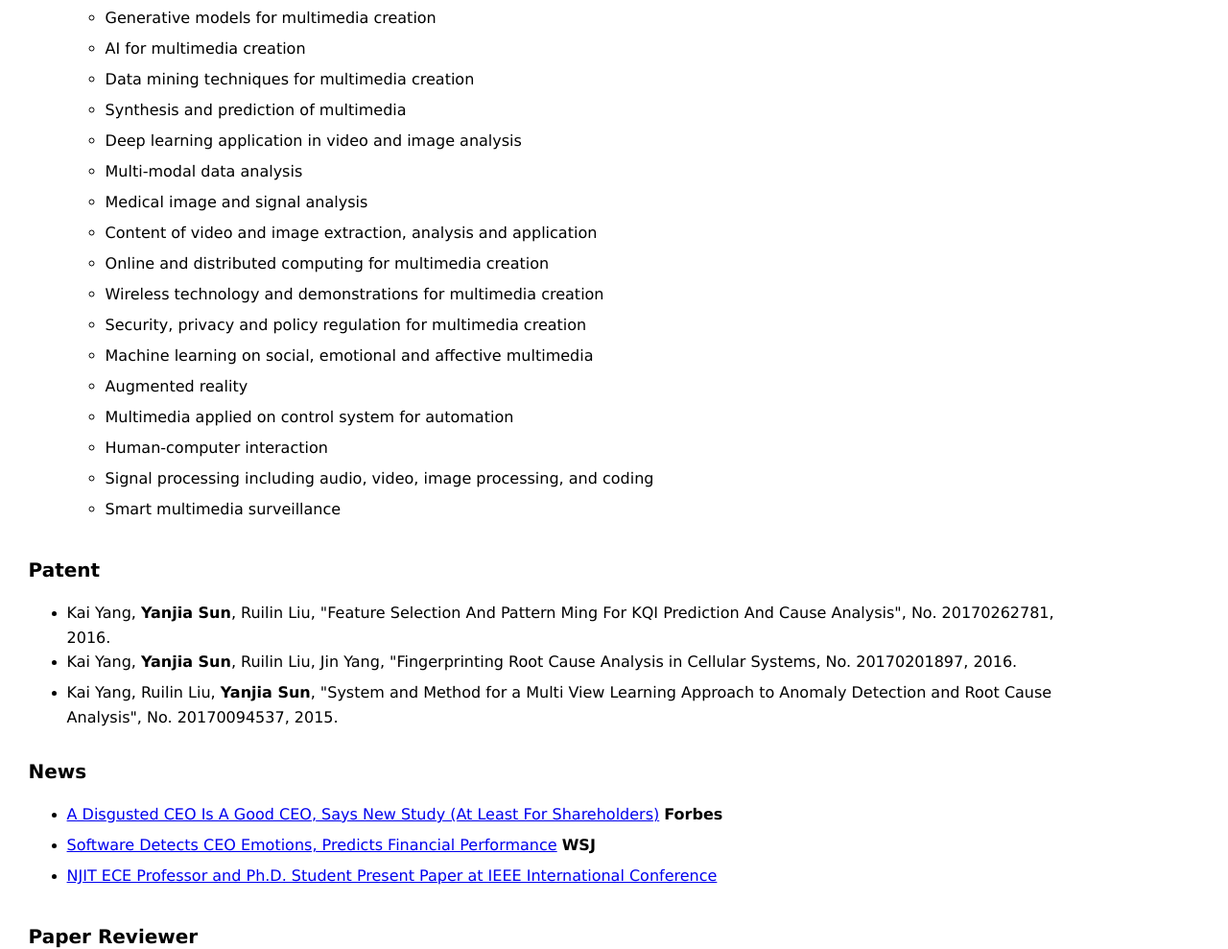
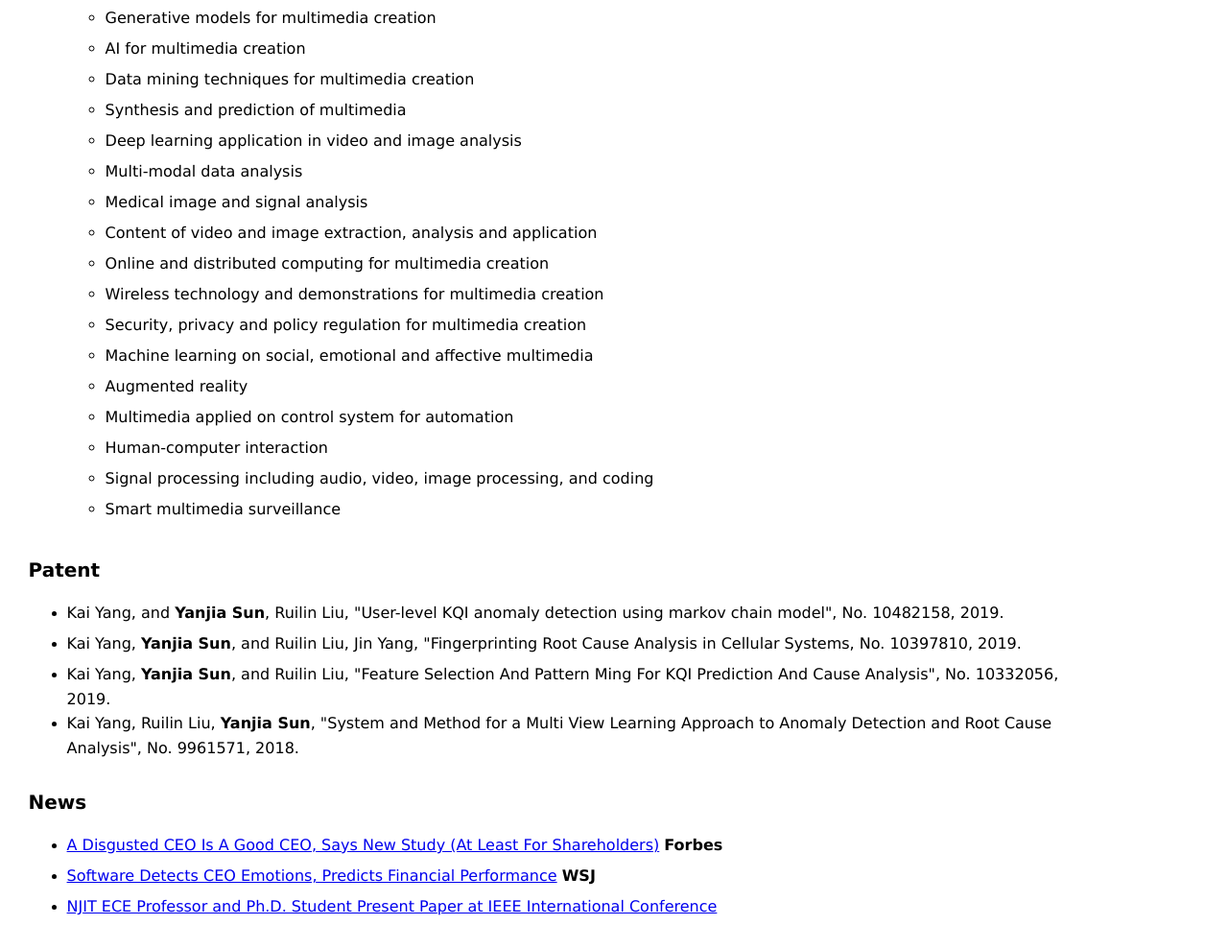
Before and after one commit to YanjiaSun/YanjiaSun.github.io, a plain HTML site: page publication.html in a window 1280 px wide. Shown: the part 979-1968 px from the top of the page at 96% size. Drawn offline with nearby package versions, Linux system fonts and the light colour scheme.

Commit message:
modified publication page

```diff
--- a/publication.html
+++ b/publication.html
@@ -66,7 +66,7 @@
 			<span class="style3_b">Journal & Conference </span>
 			<ul>
 				<li><span class="style4"><b>Yanjia Sun</b>， Hasan Ayaz, and Ali N. Akansu, "Multimodal Affective State Assessment using fNIRS + EEG and Spontaneous Facial Expression", Brain Sciences, 10, no. 2: 85, Feb. 2020.</span></li>
-				<li><span class="style4">Akansu, Ali, Jim Cicon, Steven Ferris, and <b>Yanjia Sun</b> (authorship in alphabetical order)， "Firm Performance in the Face of Fear: How CEO Moods Affect Firm Performance", Journal of Behavioral Finance, 2017.</span></li>
+				<li><span class="style4">Akansu, Ali, Jim Cicon, Steven Ferris, and <b>Yanjia Sun</b> (authorship in alphabetical order), "Firm Performance in the Face of Fear: How CEO Moods Affect Firm Performance", Journal of Behavioral Finance, 2017.</span></li>
 				<li><span class="style4">Kai Yang, <b>Yanjia Sun</b>, Ruilin Liu, and Jin Yang, "A Big Data Analytics Approach to Anomaly
 		Detection in Cellular Networks", Globecom, 2016. </span></li>
 				<li><span class="style4">Kai Yang, Ruilin Liu, <b>Yanjia Sun</b>, Jin Yang, and Xin Chen,"Deep Network Analyzer (DNA): A Big Data Analytics Platform for Cellular Networks", IEEE Internet of Things Journal, 4(6), pp. 2019-2027, 2016.</span></li>
@@ -122,9 +122,9 @@
 			<br/>
 			<span class="style3_b">Patent </span>
 			<ul>
-				<li><span class="style4">Kai Yang, <b>Yanjia Sun</b>, Ruilin Liu, "Feature Selection And Pattern Ming For KQI Prediction And Cause Analysis", No. 20170262781, 2016.</span></li>
-				<li><span class="style4">Kai Yang, <b>Yanjia Sun</b>, Ruilin Liu, Jin Yang, "Fingerprinting Root Cause Analysis in Cellular Systems, No. 20170201897, 2016. </span></li>
-				<li><span class="style4">Kai Yang, Ruilin Liu, <b>Yanjia Sun</b>, "System and Method for a Multi View Learning Approach to Anomaly Detection and Root Cause Analysis", No. 20170094537, 2015.</span></li>
+				<li><span class="style4">Kai Yang, and <b>Yanjia Sun</b>, Ruilin Liu, "User-level KQI anomaly detection using markov chain model", No. 10482158, 2019.</span></li>
+				<li><span class="style4">Kai Yang, <b>Yanjia Sun</b>, and Ruilin Liu, Jin Yang, "Fingerprinting Root Cause Analysis in Cellular Systems, No. 10397810, 2019. </span></li>	<li><span class="style4">Kai Yang, <b>Yanjia Sun</b>, and Ruilin Liu, "Feature Selection And Pattern Ming For KQI Prediction And Cause Analysis", No. 10332056, 2019.</span></li>
+				<li><span class="style4">Kai Yang, Ruilin Liu, <b>Yanjia Sun</b>, "System and Method for a Multi View Learning Approach to Anomaly Detection and Root Cause Analysis", No. 9961571, 2018.</span></li>
 
 		  </ul>
 		</td>
```
